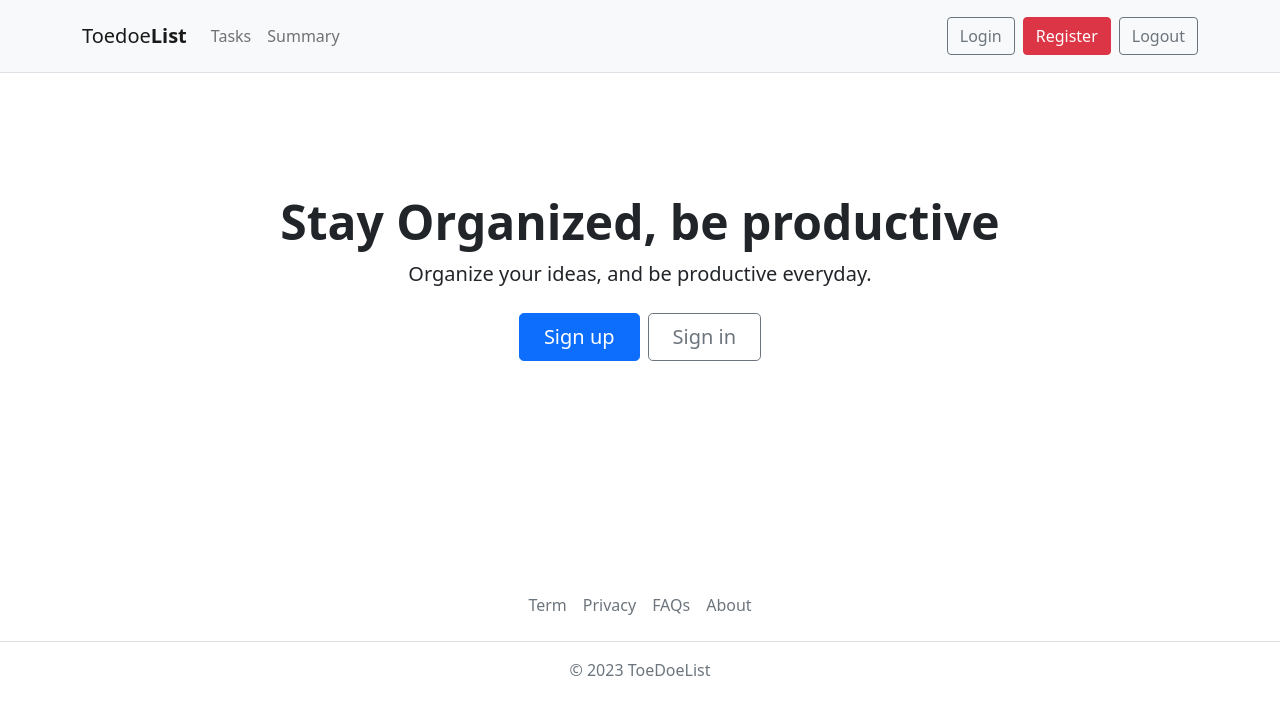
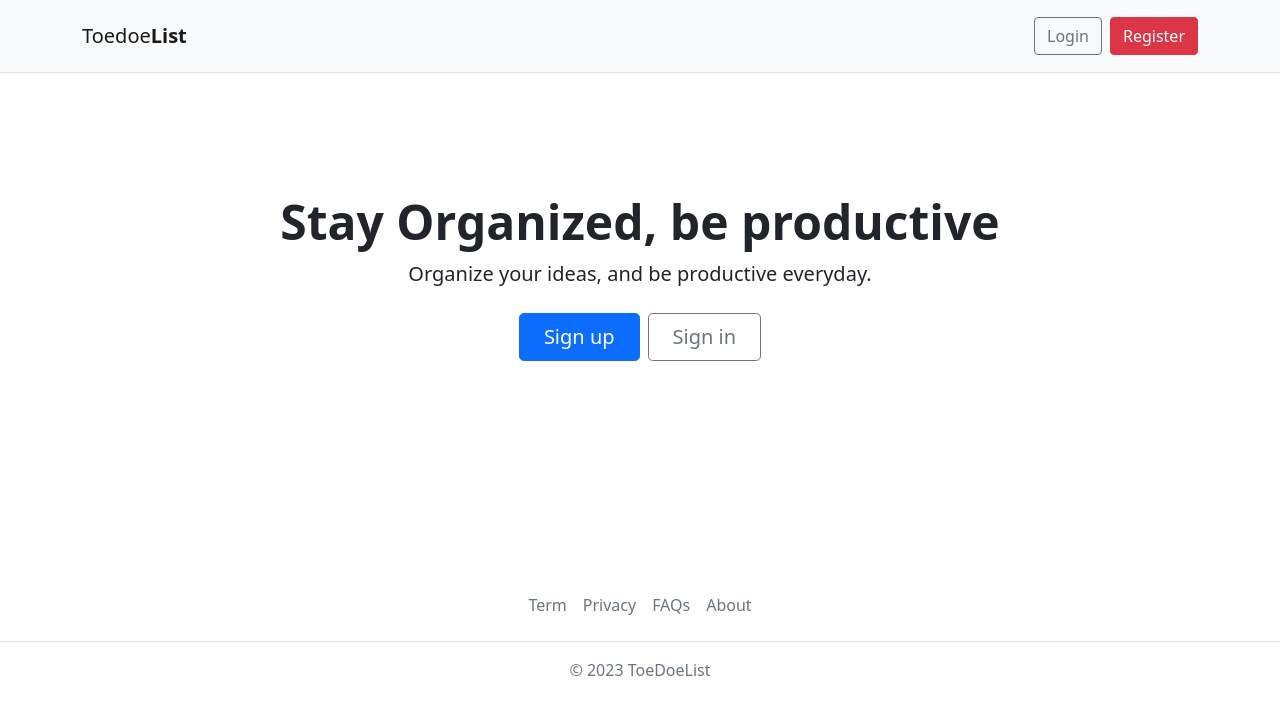
Before and after one commit to brunosouza25/laravel_vue3, a Vue app in the folder toedoe-app/: page / in a window 1280 px wide. Shown: the top 714 px of the page. Built offline with nearby package versions, Linux system fonts and the light colour scheme; no server answers.

Commit message:
Logging users out

```diff
--- a/toedoe-app/src/components/Navbar.vue
+++ b/toedoe-app/src/components/Navbar.vue
@@ -21,7 +21,7 @@
                 <span class="navbar-toggler-icon"></span>
             </button>
             <div class="collapse navbar-collapse" id="navbarNav">
-                <ul class="navbar-nav">
+                <ul class="navbar-nav" v-if="store.isLoggedIn">
                     <li class="nav-item">
 <!--                        <router-link :to="{ name: 'tasks' }" class="nav-link">Tasks</router-link>-->
                         <router-link :to="{ name: 'tasks' }" class="nav-link">Tasks</router-link>
@@ -31,21 +31,38 @@
                     </li>
                 </ul>
                 <ul class="navbar-nav ms-auto">
+                    <template v-if="!store.isLogged">
                         <li class="nav-item">
                             <router-link :to="{ name: 'login' }" class="btn btn-outline-secondary ms-2">Login</router-link>
                         </li>
                         <li class="nav-item">
                             <router-link :to="{ name: 'register' }" class="btn btn-danger ms-2">Register</router-link>
                         </li>
+                    </template>
+                    <template  v-else>
                         <li class="nav-item">
-                        <a href="#" class="btn btn-outline-secondary ms-2">Logout</a>
+                            <a href="#" class="btn btn-outline-secondary ms-2" @click.prevent="logout">Logout</a>
                         </li>
+                    </template>
                 </ul>
             </div>
         </div>
     </nav>
 </template>
 
+<script setup>
+import { useRouter } from "vue-router"
+import { useAuthStore } from "../stores/auth.js"
+
+
+const router = useRouter()
+const store = useAuthStore()
+
+const logout = async() => {
+    await store.handleLogout()
+    router.push({ name: "login" })
+}
+</script>
 <style scoped>
 .nav-link.router-link-active {
     color: rgba(0, 0, 0, .9);
--- a/toedoe-app/src/stores/auth.js
+++ b/toedoe-app/src/stores/auth.js
@@ -30,7 +30,7 @@ export const useAuthStore = defineStore("authStore", () => {
         })
     }
 
-    const handleLoggout = async (newUser) => {
+    const handleLogout = async (newUser) => {
         await logout()
         user.value = null
     }
@@ -41,6 +41,6 @@ export const useAuthStore = defineStore("authStore", () => {
         fetchUser,
         handleLogin,
         handleRegister,
-        handleLoggout
+        handleLogout
     }
 })
```
Lines whose indentation alone changed are shown as unchanged.
